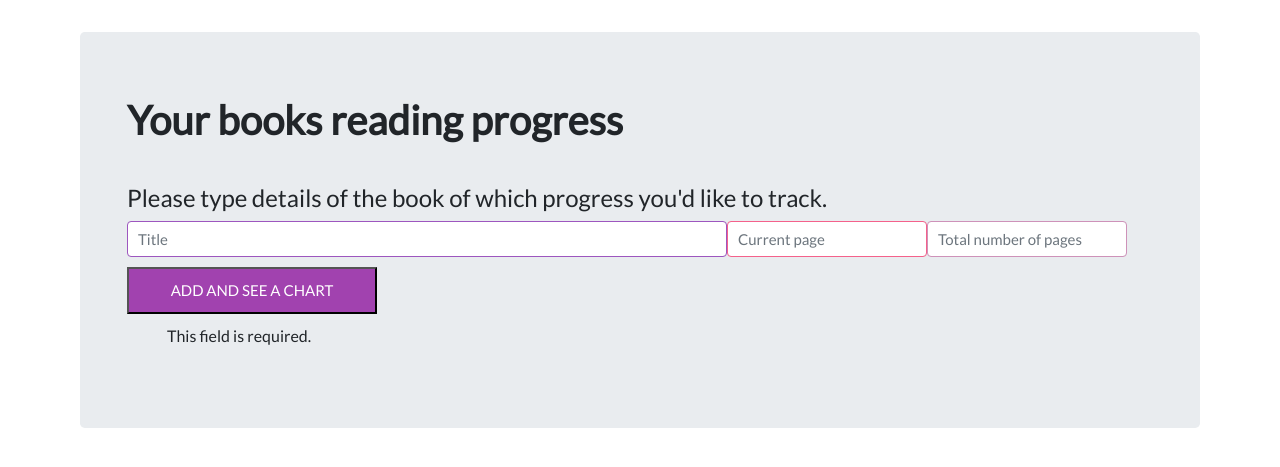
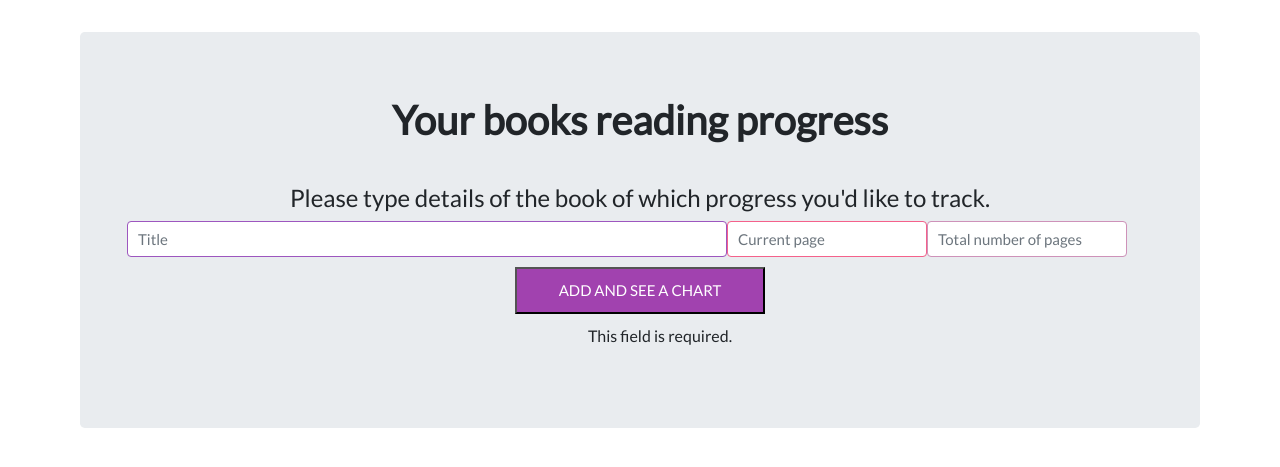
Before and after one commit to WebStar713/reading-process-tracker-app, a Django app: page /lists/new in a window 1280 px wide. Shown: the top 467 px of the page. Run offline with Django 3.2, Linux system fonts and the light colour scheme; parts of the project's set-up code (start-up, migrations or seed data) failed here and were passed over; some libraries are stand-ins or nearby versions.

Commit message:
Changes after refactoring in base.html

```diff
--- a/project/app/static/base.css
+++ b/project/app/static/base.css
@@ -10,16 +10,19 @@ h3 {
     font-family: 'Lato';
 }
 
-h1 {
-    margin-bottom:40px;
-    font-weight:bold;
-}
 
 body {
     font-family: 'Lato';
     padding: 2rem 5rem;
 }
+.content {
+    text-align: center;
+}
 
+#header {
+    margin-bottom:40px;
+    font-weight:bold;
+}
 
 #id_title {
     padding:10px 10px;
```
